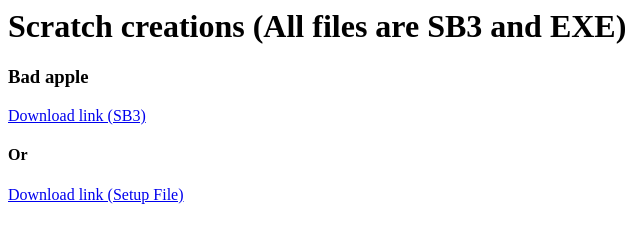
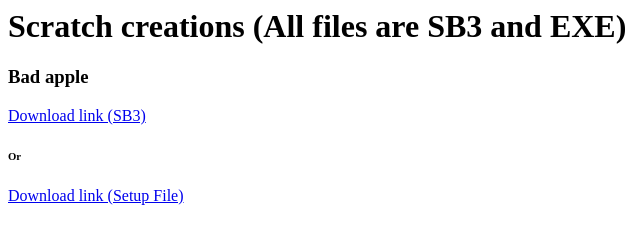
Before and after one commit to Eduardfabian21/Scratch-creations, a plain HTML site: page index.html in a window 1280 px wide. Shown: the full height of the page, 0-640 px from the left. Drawn offline with Linux system fonts and the light colour scheme.

Commit message:
Update index.html

```diff
--- a/index.html
+++ b/index.html
@@ -1,5 +1,5 @@
 <h1>Scratch creations (All files are SB3 and EXE)</h1>
 <h3>Bad apple</h3>
 <a href="https://cdn.discordapp.com/attachments/1081947417550802994/1081947556906545232/Bad_apple.sb3" download>Download link (SB3)</a>
-<h4>Or</h4>
+<h6>Or</h6>
 <a href="https://cdn.discordapp.com/attachments/1081947417550802994/1081948017558569020/Bad_Apple_Setup.exe" download>Download link (Setup File)</a>
```
